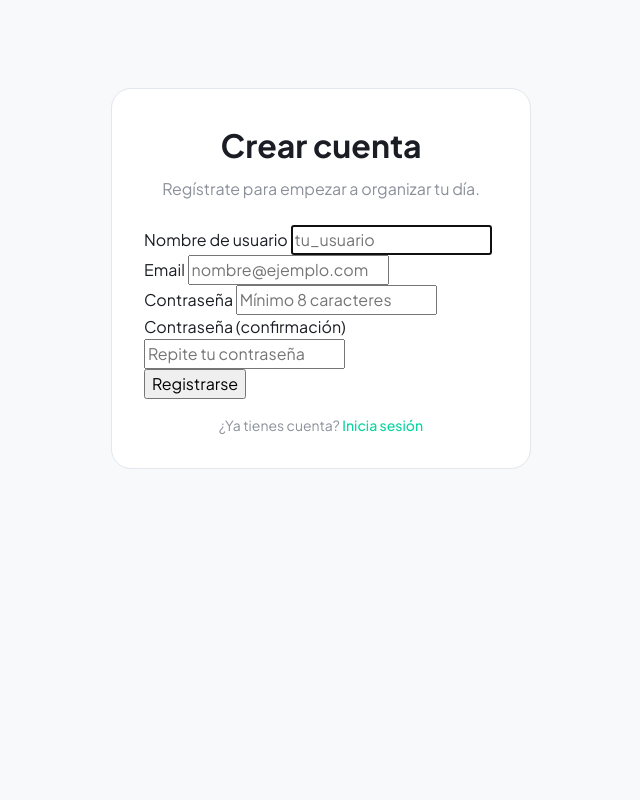
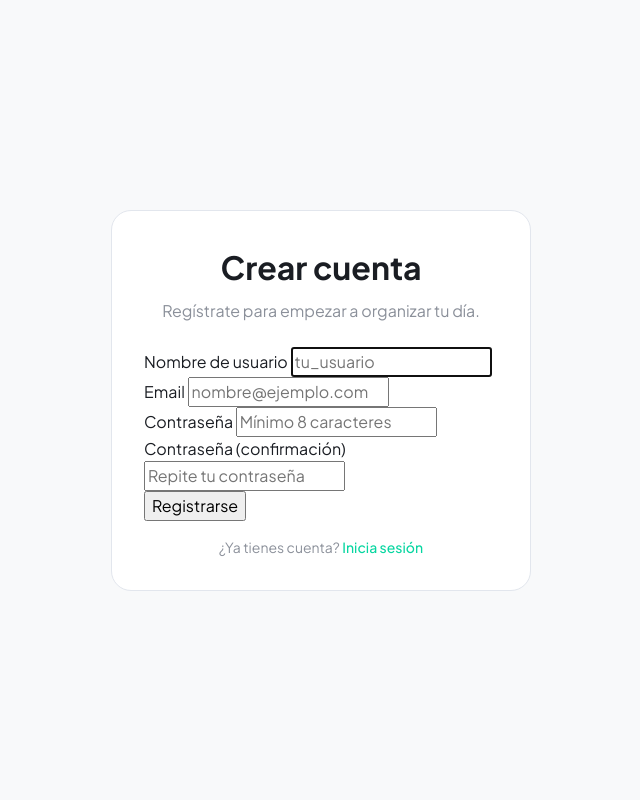
Before and after one commit to coniosorior/calendario_diantu, a Django app: page /cuentas/registro/ in a window 1280 px wide. Shown: the whole page, without its empty margins (319-959 px from the left). Run offline with Django 5.2, Linux system fonts and the light colour scheme; some libraries are stand-ins or nearby versions.

Commit message:
feature(templates): centrar verticalmente el contenido de app-main

```diff
--- a/static/css/layout.css
+++ b/static/css/layout.css
@@ -2,6 +2,10 @@
     max-width: 1200px;
     margin: 0 auto;
     padding: 24px 16px;
+    min-height: 100vh;
+    display: flex;
+    flex-direction: column;
+    justify-content: center;
 }
 
 .app-nav {
```
